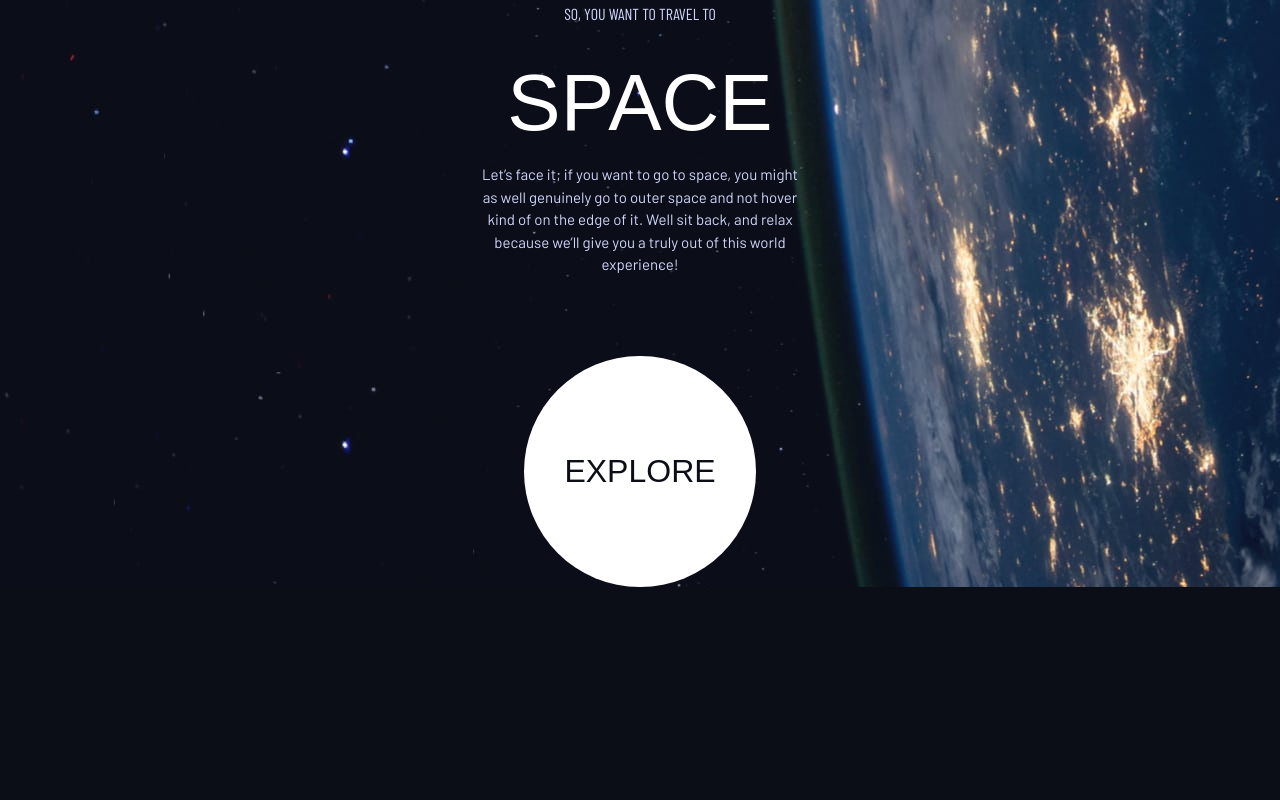
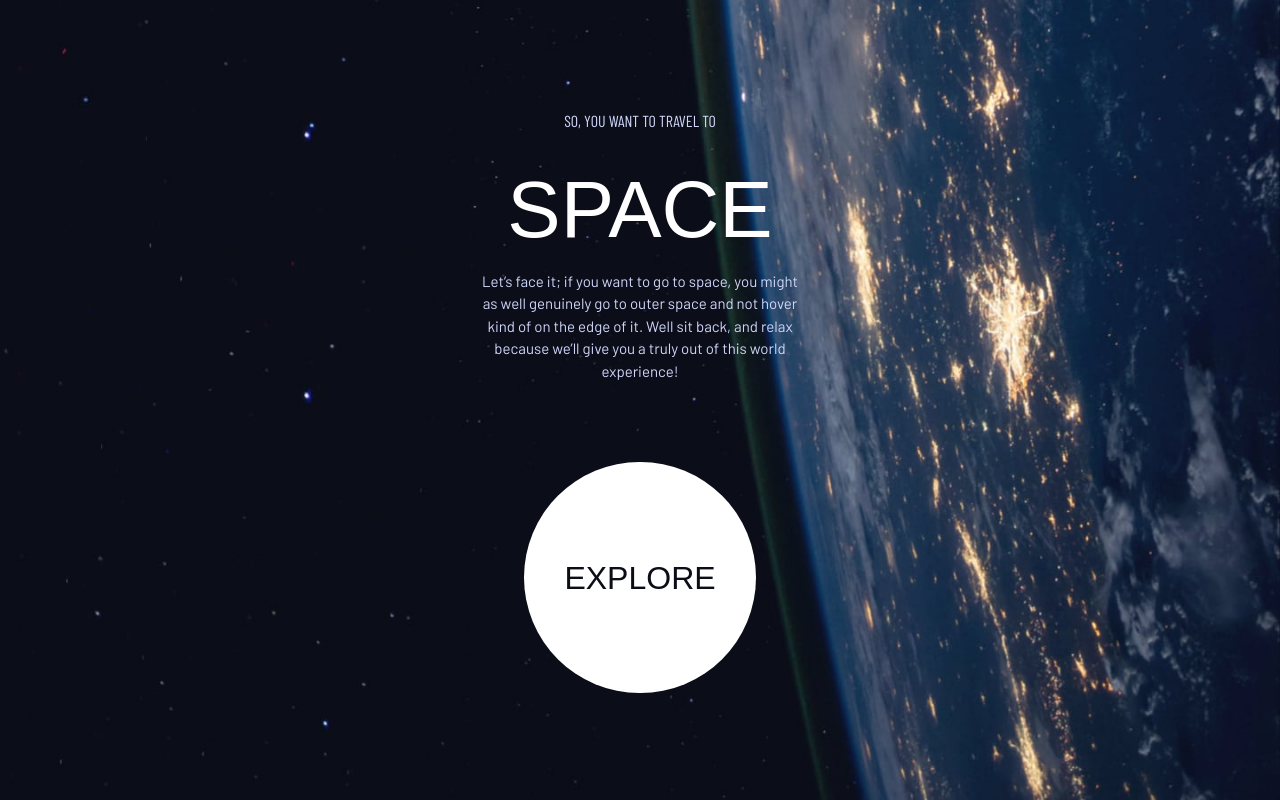
Before and after one commit to basitkorai/space-tourism-website, a React (Vite) app: page / in a window 1280 px wide. Built offline with nearby package versions, Linux system fonts and the light colour scheme; a web font is replaced by a local one.

Commit message:
style: background images updated

```diff
--- a/src/pages/Home.jsx
+++ b/src/pages/Home.jsx
@@ -1,11 +1,12 @@
 import Button from '../components/Button'
 
 const Home = () => {
-  const backgroundImages = 'bg-homemobile md:bg-hometablet lg:bg-homedesktop'
+  const backgroundImages =
+    'bg-homemobile md:bg-hometablet lg:bg-homedesktop bg-center bg-cover bg-no-repeat'
 
   return (
     <div
-      className={`container grid place-content-center px-4 ${backgroundImages}`}
+      className={`container grid place-content-center px-4 min-h-[100vh] ${backgroundImages}`}
     >
       <section>
         <div className="text-center mb-[5.02rem]">
```
